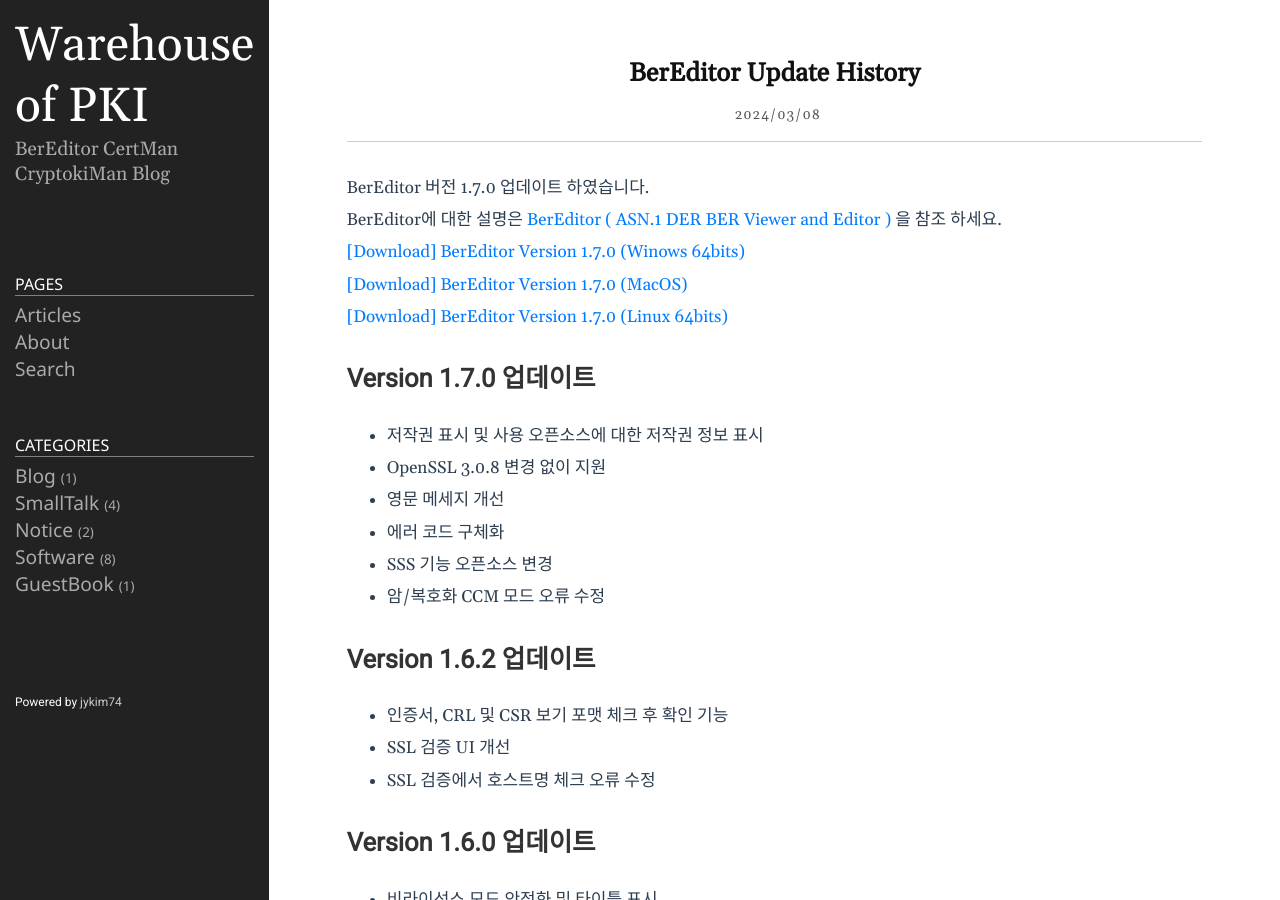
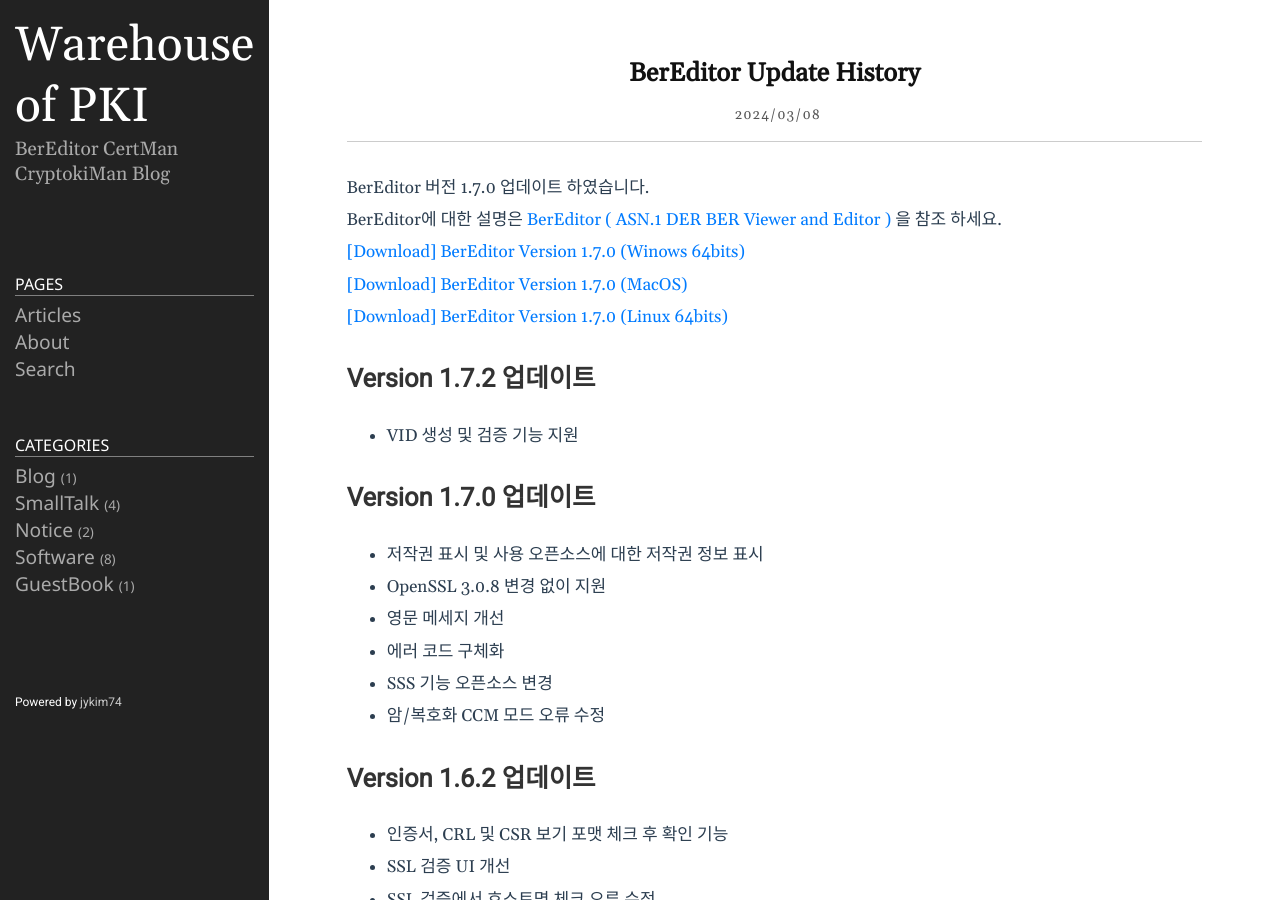
Before and after one commit to jykim74/jykim74.github.io, a Jekyll site: the page built from _posts/2024-03-08-BerEditorUpdate.md, in a window 1280 px wide and 900 px high. Built offline with Jekyll 4.4.1, drawn with Linux system fonts in a browser that asks for light colours; nearby versions of some CDN libraries; comment, search, counter and statistics services are not loaded.

Commit message:
Update 2024-03-08-BerEditorUpdate.md

```diff
--- a/_posts/2024-03-08-BerEditorUpdate.md
+++ b/_posts/2024-03-08-BerEditorUpdate.md
@@ -10,6 +10,9 @@
 [\[Download\] BerEditor Version 1.7.0 (Winows 64bits)](https://jykim74.github.io/msi/BerEditor-enV170.msi)
 [\[Download\] BerEditor Version 1.7.0 (MacOS)](https://jykim74.github.io/dmg/BerEditorV170.dmg)
 [\[Download\] BerEditor Version 1.7.0 (Linux 64bits)](https://jykim74.github.io/zip/BerEditorV170.zip)
+
+## Version 1.7.2 업데이트
+- VID 생성 및 검증 기능 지원
 
 ## Version 1.7.0 업데이트
 
```
